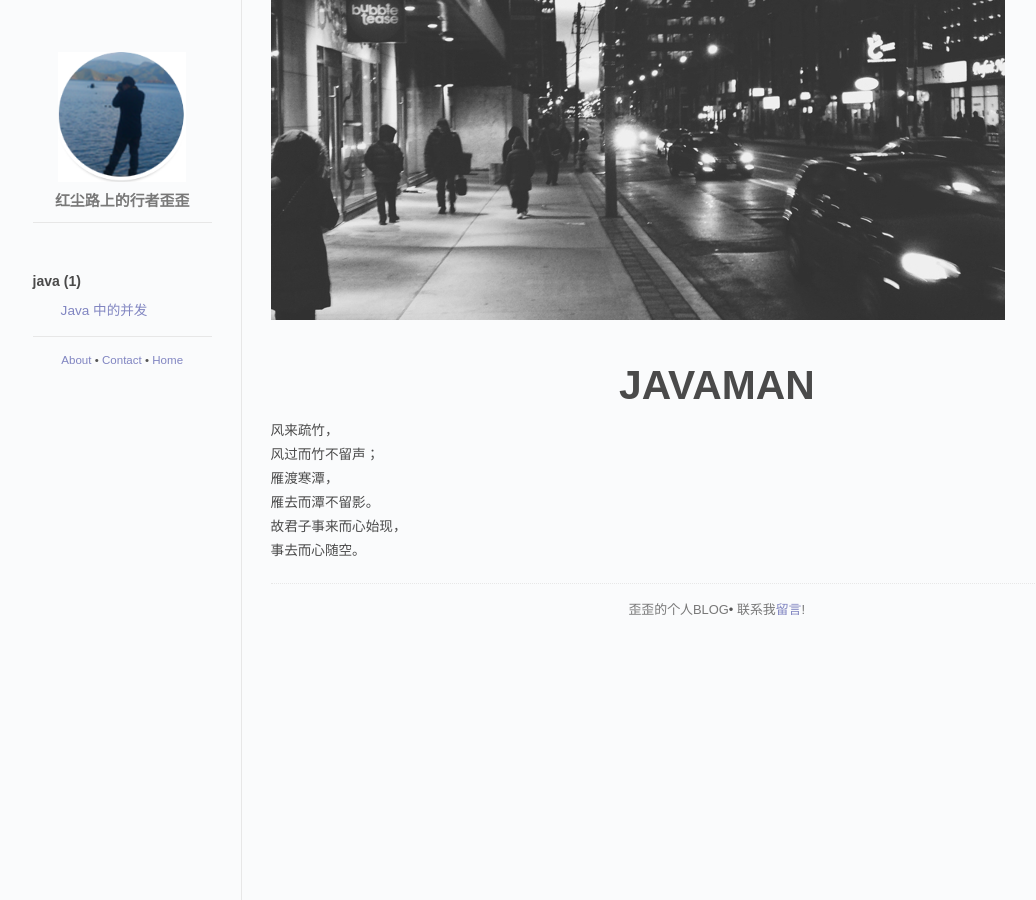
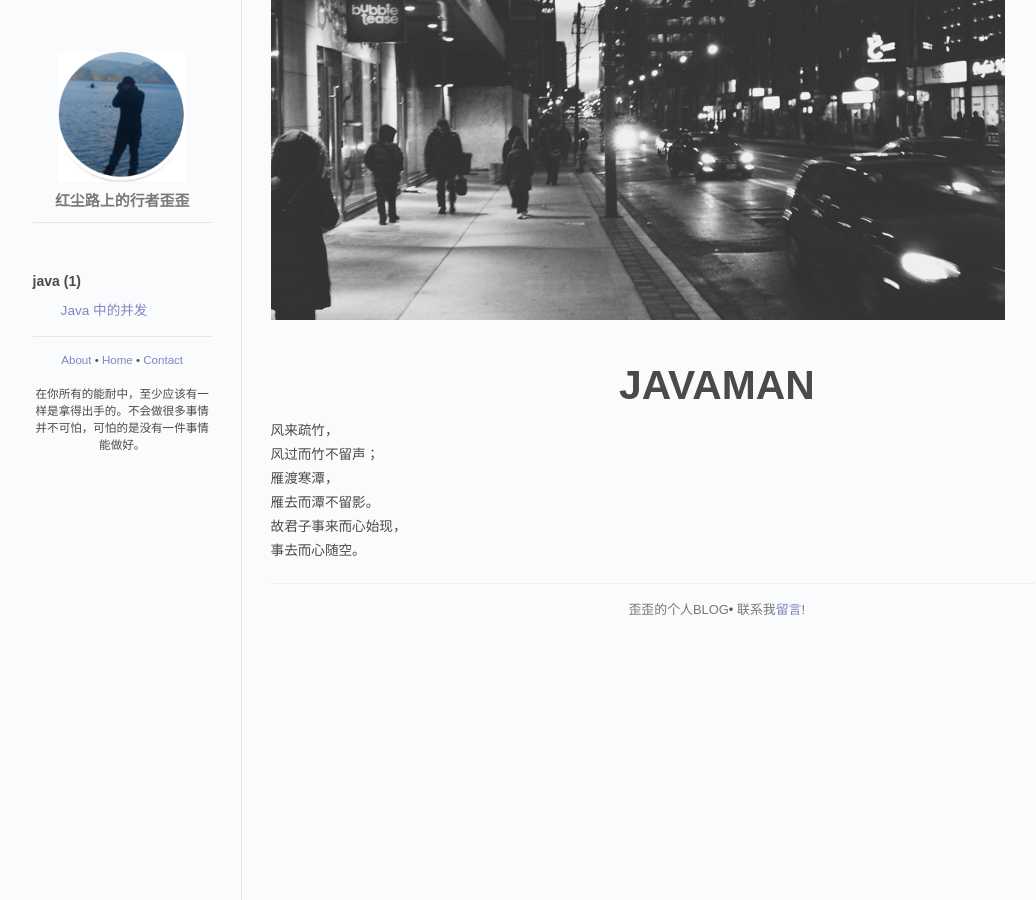
Before and after one commit to javamanyy/javamanyy, a Jekyll site: the page built from index.html, in a window 1280 px wide. Shown: the whole page, without its empty margins (117-1153 px from the left). Built offline with Jekyll 4.4.1, drawn with Linux system fonts in a browser that asks for light colours; nearby versions of some CDN libraries; library files that are not in the unit come from our copies; Markdown is read by kramdown in place of the engine named in the settings.

Commit message:
Update default.html

```diff
--- a/_layouts/default.html
+++ b/_layouts/default.html
@@ -48,9 +48,11 @@
         <div class="footer">
           <span id="footer-links">
             <a href="/about.html" class="footer-link">About</a> <span class="separator">&bull;</span>
-            <a href="/about.html" class="footer-link">Contact</a> <span class="separator">&bull;</span>
-            <a href="/index.html" class="footer-link">Home</a>
+            <a href="/index.html" class="footer-link">Home</a> <span class="separator">&bull;</span>
+            <a href="" class="footer-link">Contact</a>
           </span>
+		  <br/>
+		  <br/>在你所有的能耐中，至少应该有一样是拿得出手的。不会做很多事情并不可怕，可怕的是没有一件事情能做好。
         </div>
       </div>
 
```
